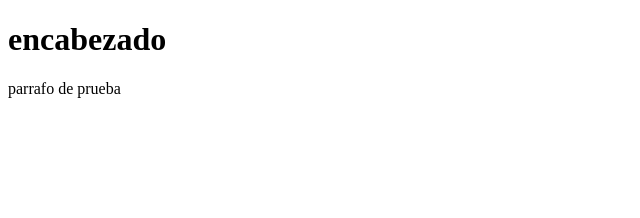
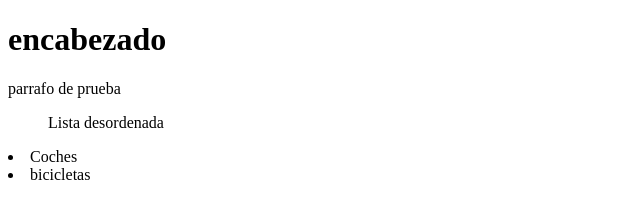
Before and after one commit to jlroldanc-alboran/definitivo, a plain HTML site: page index.html in a window 1280 px wide. Shown: the whole page, without its empty margins (0-640 px from the left). Drawn offline with Linux system fonts and the light colour scheme.

Commit message:
tercera version local

```diff
--- a/index.html
+++ b/index.html
@@ -9,5 +9,8 @@
 <body>
     <h1>encabezado</h1>
     <p>parrafo de prueba</p>
+    <ul>Lista desordenada</ul>
+      <li>Coches</li>
+      <li>bicicletas</li>
 </body>
 </html>
```
